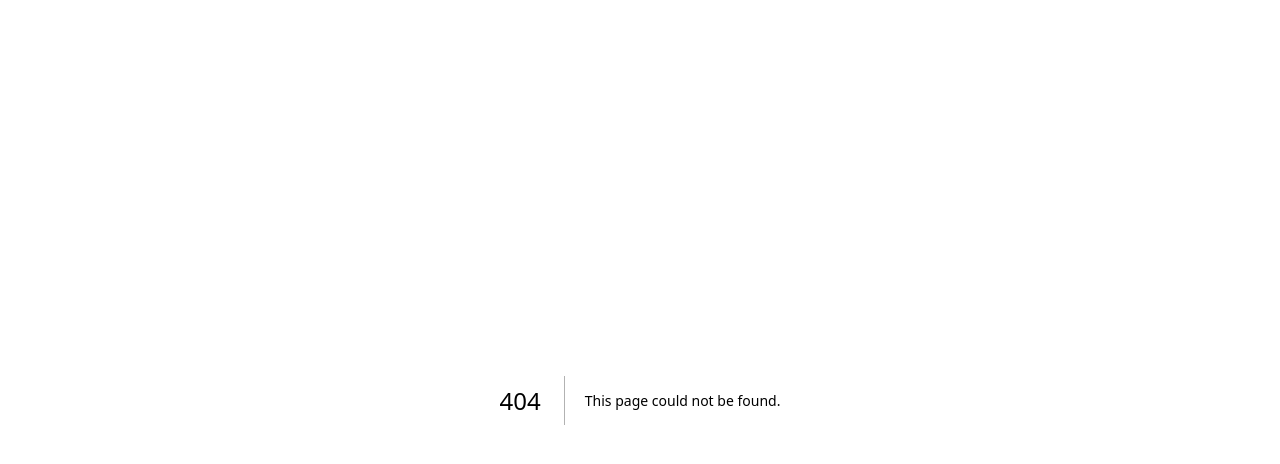
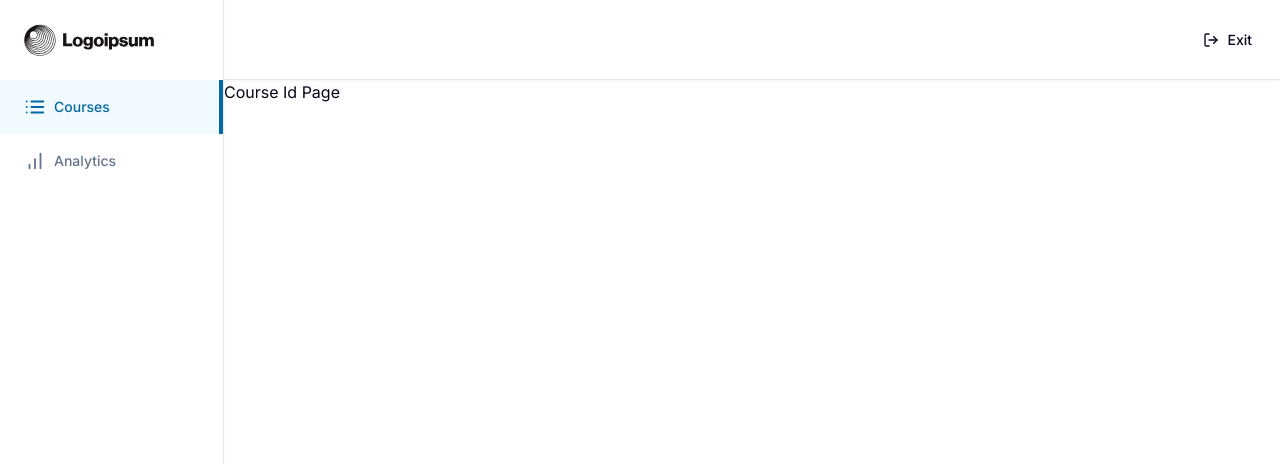
Before and after one commit to profabhishekjha/learning, a Next.js app: page /teacher/courses/1 in a window 1280 px wide. Before the commit this address had no page. Shown: the top 464 px of the page. Built offline with nearby package versions, Linux system fonts and the light colour scheme.

Commit message:
dynamic course redirect

```diff
--- /dev/null
+++ b/app/(dashboard)/(routes)/teacher/courses/[courseId]/page.tsx
@@ -0,0 +1,5 @@
+const CourseIdPage = () => {
+  return <div>Course Id Page</div>;
+};
+
+export default CourseIdPage;
--- a/app/(dashboard)/(routes)/teacher/create/page.tsx
+++ b/app/(dashboard)/(routes)/teacher/create/page.tsx
@@ -39,7 +39,7 @@ const CreatePage = () => {
   const onSubmit = async (values: z.infer<typeof formSchema>) => {
     try {
       const response = await axios.post("/api/courses", values);
-      router.push(`teacher/courses/${response.data.id}`);
+      router.push(`/teacher/courses/${response.data.id}`);
       toast.success("Course created");
     } catch {
       toast.error("Something went wrong");
```
